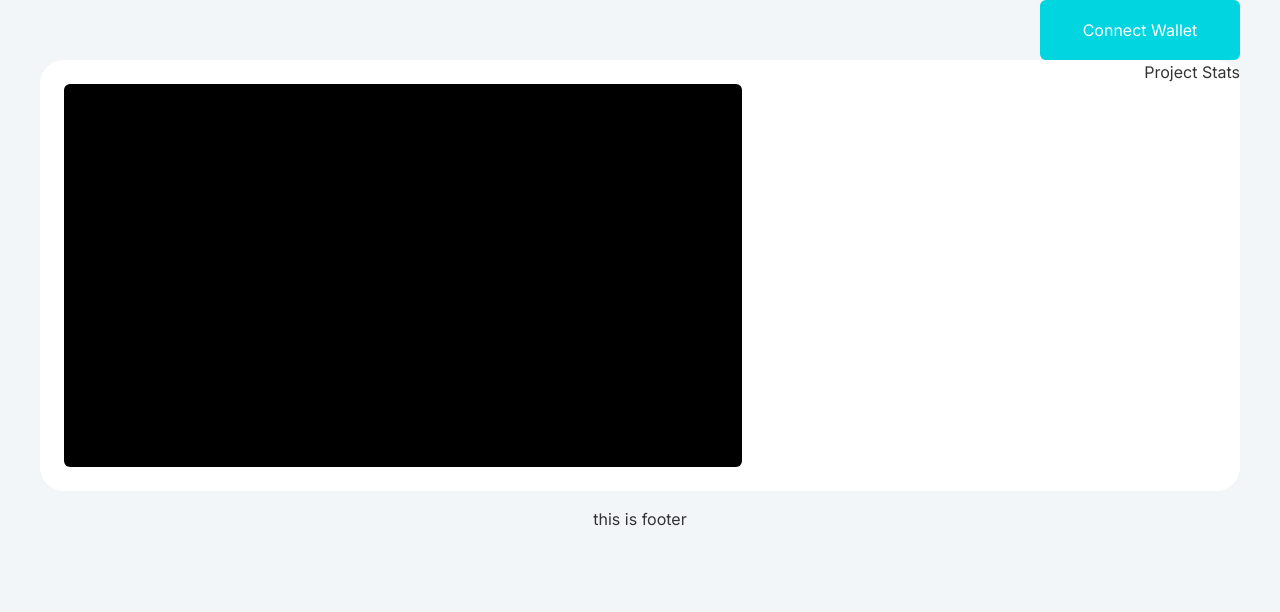
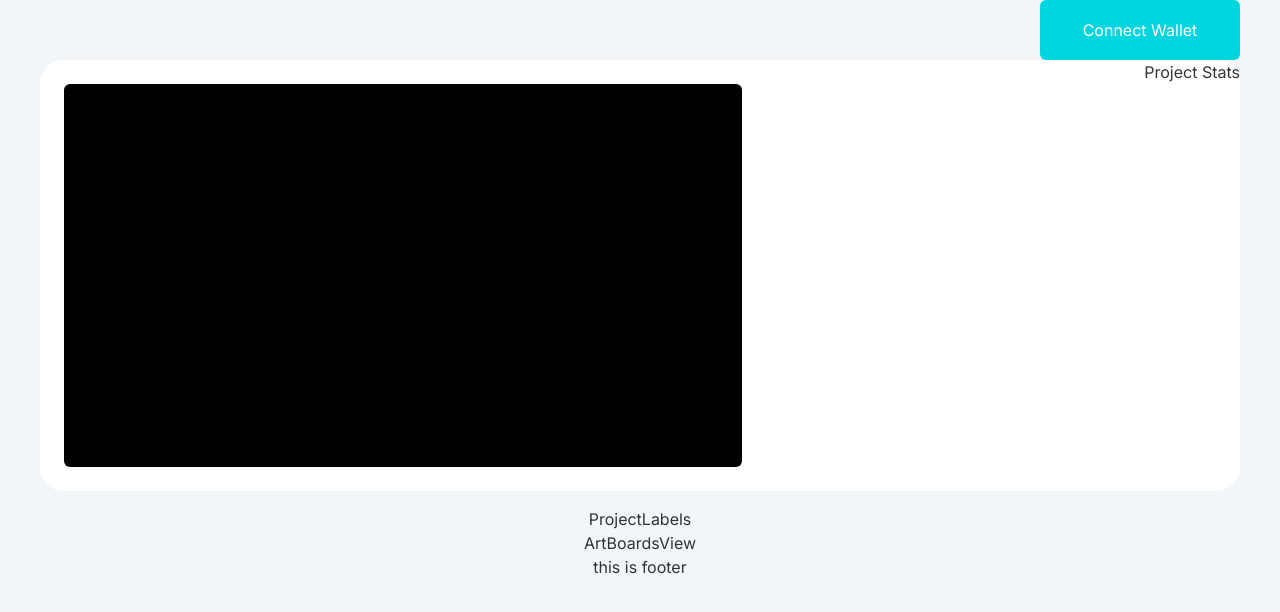
Before and after one commit to kelvinpraises/quiverbliss1, a Next.js app: page /communities/1/project in a window 1280 px wide. Shown: the top 612 px of the page. Built offline with nearby package versions, Linux system fonts and the light colour scheme.

Commit message:
feat: add art board

```diff
--- a/src/pages/communities/[community]/project.tsx
+++ b/src/pages/communities/[community]/project.tsx
@@ -1,6 +1,8 @@
 import Head from "next/head";
 import Scaffold from "../../../common/components/Scaffold";
+import ArtBoardsView from "../../../features/community/views/ArtBoardsView";
 import ProjectIntro from "../../../features/community/views/ProjectIntro";
+import ProjectLabels from "../../../features/community/views/ProjectLabels";
 
 export default function Project() {
   return (
@@ -13,6 +15,8 @@ export default function Project() {
       </Head>
       <Scaffold>
         <ProjectIntro />
+        <ProjectLabels />
+        <ArtBoardsView/>
       </Scaffold>
     </>
   );
```
